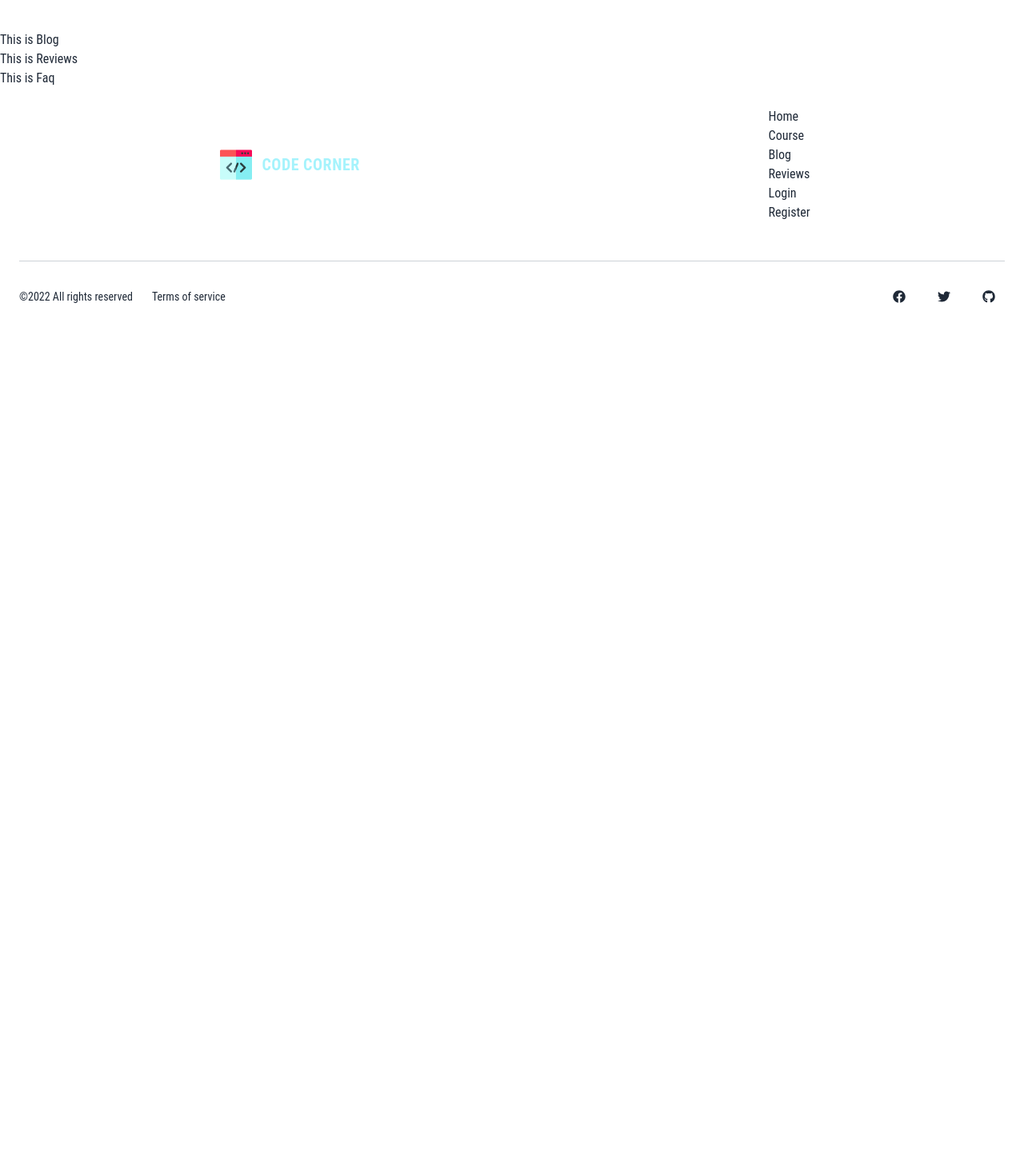
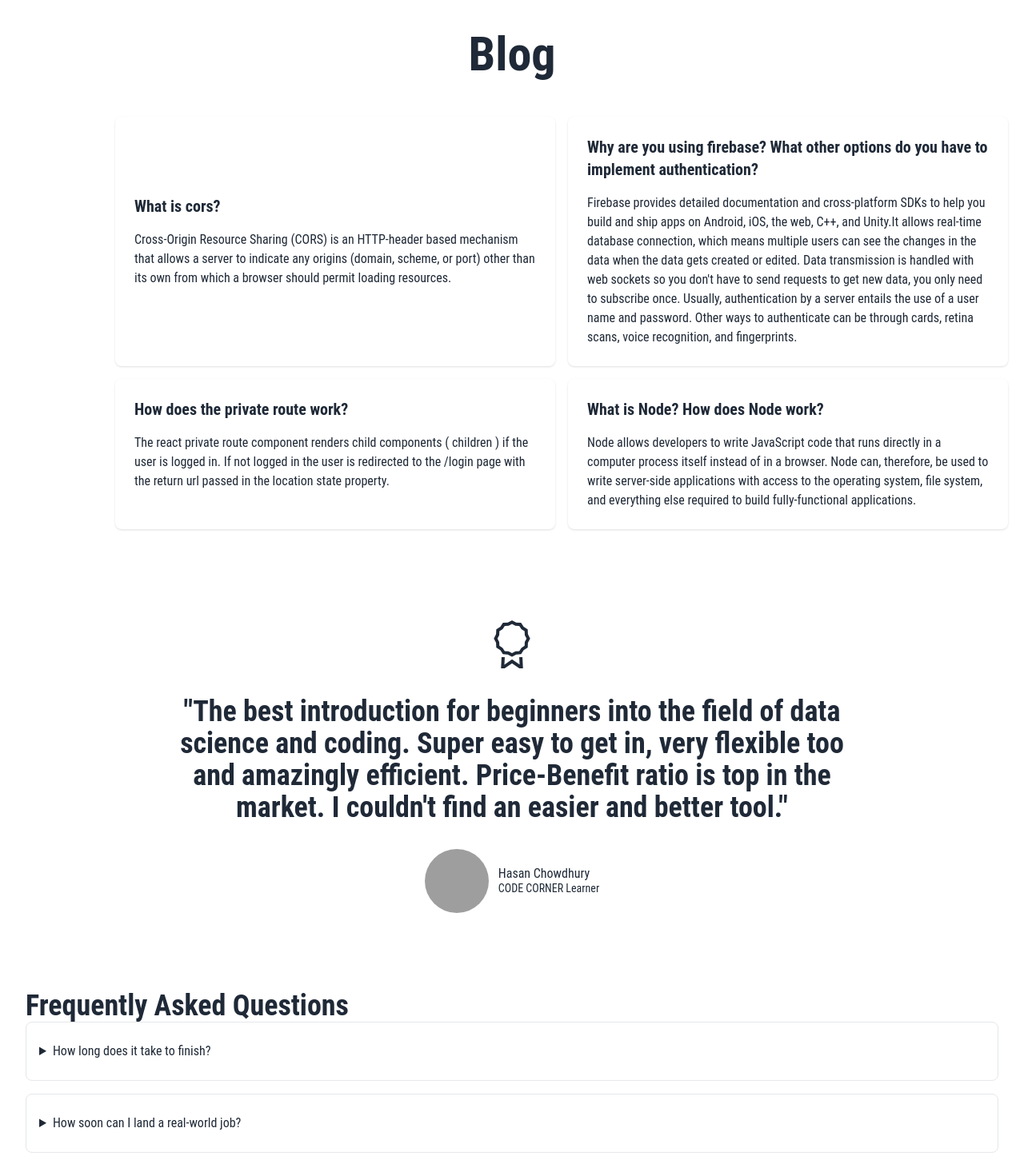
Before and after one commit to HasanC14/Coding-Corner-Client, a React (Create React App) app: page / in a window 1280 px wide. Shown: the part 1330-2786 px from the top of the page at 80% size. Before the commit the page ends 1745 px from the top, so only its background shows below. Built offline with nearby package versions, Linux system fonts and the light colour scheme; grey boxes are pictures that could not be loaded.

Commit message:
Blog, FAQ, Reviews added

```diff
--- a/src/Page/Blog/Blog.js
+++ b/src/Page/Blog/Blog.js
@@ -1,7 +1,72 @@
 import React from "react";
 
 const Blog = () => {
-  return <div>This is Blog</div>;
+  return (
+    <div className="md:mb-20">
+      <div className="md:mb-12">
+        <p className="md:text-6xl text-3xl text-center font-bold">Blog</p>
+      </div>
+      <div className="grid md:grid-cols-2 grid-cols-1 gap-4 md:ml-36 m-5">
+        <div className="max-w-3xl p-6 overflow-hidden rounded-lg shadow dark:bg-gray-900 dark:text-gray-100 flex justify-center items-center">
+          <article>
+            <h2 className="text-xl font-bold">What is cors?</h2>
+            <p className="mt-4 dark:text-gray-400">
+              Cross-Origin Resource Sharing (CORS) is an HTTP-header based
+              mechanism that allows a server to indicate any origins (domain,
+              scheme, or port) other than its own from which a browser should
+              permit loading resources.
+            </p>
+          </article>
+        </div>
+        <div className="max-w-3xl p-6 overflow-hidden rounded-lg shadow dark:bg-gray-900 dark:text-gray-100">
+          <article>
+            <h2 className="text-xl font-bold">
+              Why are you using firebase? What other options do you have to
+              implement authentication?
+            </h2>
+            <p className="mt-4 dark:text-gray-400">
+              Firebase provides detailed documentation and cross-platform SDKs
+              to help you build and ship apps on Android, iOS, the web, C++, and
+              Unity.It allows real-time database connection, which means
+              multiple users can see the changes in the data when the data gets
+              created or edited. Data transmission is handled with web sockets
+              so you don't have to send requests to get new data, you only need
+              to subscribe once. Usually, authentication by a server entails the
+              use of a user name and password. Other ways to authenticate can be
+              through cards, retina scans, voice recognition, and fingerprints.
+            </p>
+          </article>
+        </div>
+        <div className="max-w-3xl p-6 overflow-hidden rounded-lg shadow dark:bg-gray-900 dark:text-gray-100">
+          <article>
+            <h2 className="text-xl font-bold">
+              How does the private route work?
+            </h2>
+            <p className="mt-4 dark:text-gray-400">
+              The react private route component renders child components (
+              children ) if the user is logged in. If not logged in the user is
+              redirected to the /login page with the return url passed in the
+              location state property.
+            </p>
+          </article>
+        </div>
+        <div className="max-w-3xl p-6 overflow-hidden rounded-lg shadow dark:bg-gray-900 dark:text-gray-100">
+          <article>
+            <h2 className="text-xl font-bold">
+              What is Node? How does Node work?
+            </h2>
+            <p className="mt-4 dark:text-gray-400">
+              Node allows developers to write JavaScript code that runs directly
+              in a computer process itself instead of in a browser. Node can,
+              therefore, be used to write server-side applications with access
+              to the operating system, file system, and everything else required
+              to build fully-functional applications.
+            </p>
+          </article>
+        </div>
+      </div>
+    </div>
+  );
 };
 
 export default Blog;
--- a/src/Page/FAQ/FAQ.JS
+++ b/src/Page/FAQ/FAQ.JS
@@ -1,7 +1,52 @@
 import React from "react";
 
 const FAQ = () => {
-  return <div>This is Faq</div>;
+  return (
+    <div className="mb-5">
+      <section className=" dark:text-gray-100">
+        <div className="container flex flex-col justify-center px-4 py-8 mx-auto md:p-8">
+          <h2 className="text-2xl font-semibold sm:text-4xl">
+            Frequently Asked Questions
+          </h2>
+
+          <div className="space-y-4">
+            <details className="w-full border rounded-lg">
+              <summary className="px-4 py-6 focus:outline-none focus-visible:ring-violet-400">
+                How long does it take to finish?
+              </summary>
+              <p className="px-4 py-6 pt-0 ml-4 -mt-4 dark:text-gray-400">
+                This will ultimately depend on the user, but you can expect
+                approximately 10 hours before completion.
+              </p>
+            </details>
+            <details className="w-full border rounded-lg">
+              <summary className="px-4 py-6 focus:outline-none focus-visible:ring-violet-400">
+                How soon can I land a real-world job?
+              </summary>
+              <p className="px-4 py-6 pt-0 ml-4 -mt-4 dark:text-gray-400">
+                It's not uncommon for Codecademy learners to land web
+                development jobs within 6 months. You can find how and read more
+                in-depth success stories in the community forums.
+              </p>
+            </details>
+            <details className="w-full border rounded-lg">
+              <summary className="px-4 py-6 focus:outline-none focus-visible:ring-violet-400">
+                What if I don't have a related degree?
+              </summary>
+              <p className="px-4 py-6 pt-0 ml-4 -mt-4 dark:text-gray-400">
+                Having a degree related to STEM (Science, Technology,
+                Engineering, Mathematics) helps, but it is not an absolute
+                requirement in most coding fields. In fact, the number of
+                developers with an unrelated undergraduate degree continues to
+                grow so it's no longer necessary to have a STEM degree to start
+                a career in coding.
+              </p>
+            </details>
+          </div>
+        </div>
+      </section>
+    </div>
+  );
 };
 
 export default FAQ;
--- a/src/Page/Footer/Footer.js
+++ b/src/Page/Footer/Footer.js
@@ -11,44 +11,44 @@ const Footer = () => {
             <div className="flex justify-center align-middle">
               <Link to="/" className="p-2 mr-4 inline-flex items-center">
                 <img src={logo} alt="" className="w-10 mr-3" />
-                <span className="text-xl font-bold uppercase tracking-wide text-cyan-200">
+                <span className="text-xl font-bold uppercase tracking-wide text-violet-400">
                   CODE CORNER
                 </span>
               </Link>
             </div>
             <div className="col-span-6 text-center md:text-left md:col-span-3">
-              <ul>
-                <li>
-                  <Link to="/" className="hover:dark:text-violet-400">
+              <div className="grid grid-cols-3 gap-2">
+                <div>
+                  <a href="#hero" className="hover:dark:text-violet-400">
                     Home
-                  </Link>
-                </li>
-                <li>
+                  </a>
+                </div>
+                <div>
                   <Link to="/Course" className="hover:dark:text-violet-400">
                     Course
                   </Link>
-                </li>
-                <li>
-                  <Link to="#Blog" className="hover:dark:text-violet-400">
+                </div>
+                <div>
+                  <a href="#Blog" className="hover:dark:text-violet-400">
                     Blog
-                  </Link>
-                </li>
-                <li>
-                  <Link to="#Reviews" className="hover:dark:text-violet-400">
+                  </a>
+                </div>
+                <div>
+                  <a href="#Reviews" className="hover:dark:text-violet-400">
                     Reviews
-                  </Link>
-                </li>
-                <li>
+                  </a>
+                </div>
+                <div>
                   <Link to="/Login" className="hover:dark:text-violet-400">
                     Login
                   </Link>
-                </li>
-                <li>
+                </div>
+                <div>
                   <Link to="/Register" className="hover:dark:text-violet-400">
                     Register
                   </Link>
-                </li>
-              </ul>
+                </div>
+              </div>
             </div>
           </div>
           <div className="grid justify-center pt-6 lg:justify-between">
--- a/src/Page/Navbar/Navbar.js
+++ b/src/Page/Navbar/Navbar.js
@@ -16,7 +16,7 @@ const Navbar = () => {
         <div>
           <Link to="/" className="p-2 mr-4 inline-flex items-center">
             <img src={logo} alt="" className="w-10 mr-3" />
-            <span className="text-xl font-bold uppercase tracking-wide text-cyan-200">
+            <span className="text-xl font-bold uppercase tracking-wide text-violet-400">
               CODE CORNER
             </span>
           </Link>
--- a/src/Page/Reviews/Reviews.js
+++ b/src/Page/Reviews/Reviews.js
@@ -1,7 +1,44 @@
 import React from "react";
-
+import { FaCheckCircle } from "react-icons/fa";
 const Reviews = () => {
-  return <div>This is Reviews</div>;
+  return (
+    <div>
+      <section className="my-8 dark:bg-gray-800 dark:text-gray-100">
+        <div className="container flex flex-col items-center p-4 mx-auto space-y-6 md:p-8">
+          <svg
+            xmlns="http://www.w3.org/2000/svg"
+            viewBox="0 0 512 512"
+            fill="currentColor"
+            className="w-16 h-16 dark:text-violet-400"
+          >
+            <polygon points="328.375 384 332.073 458.999 256.211 406.28 179.924 459.049 183.625 384 151.586 384 146.064 496 182.756 496 256.169 445.22 329.242 496 365.936 496 360.414 384 328.375 384"></polygon>
+            <path d="M415.409,154.914l-2.194-48.054L372.7,80.933,346.768,40.414l-48.055-2.2L256,16.093,213.287,38.219l-48.055,2.2L139.3,80.933,98.785,106.86l-2.194,48.054L74.464,197.628l22.127,42.715,2.2,48.053L139.3,314.323l25.928,40.52,48.055,2.195L256,379.164l42.713-22.126,48.055-2.195,25.928-40.52L413.214,288.4l2.195-48.053,22.127-42.715Zm-31.646,76.949L382,270.377l-32.475,20.78-20.78,32.475-38.515,1.76L256,343.125l-34.234-17.733-38.515-1.76-20.78-32.475L130,270.377l-1.759-38.514L110.5,197.628,128.237,163.4,130,124.88,162.471,104.1l20.78-32.474,38.515-1.76L256,52.132l34.234,17.733,38.515,1.76,20.78,32.474L382,124.88l1.759,38.515L401.5,197.628Z"></path>
+          </svg>
+          <p className="px-6 py-2 text-2xl font-semibold text-center sm:font-bold sm:text-3xl md:text-4xl lg:max-w-2xl xl:max-w-4xl dark:text-gray-300">
+            "The best introduction for beginners into the field of data science
+            and coding. Super easy to get in, very flexible too and amazingly
+            efficient. Price-Benefit ratio is top in the market. I couldn't find
+            an easier and better tool."
+          </p>
+          <div className="flex justify-center space-x-3">
+            <img
+              src="https://lh3.googleusercontent.com/a/ALm5wu1MgGZviI0A2ELDgXA4ZY5mHc1PiZzC5ZVf6aGPiYI=s75-p-k-rw-no"
+              alt=""
+              className="w-20 h-20 bg-center bg-cover rounded-full dark:bg-gray-500"
+            />
+            <div className="flex justify-center items-center">
+              <div>
+                <p className="leading-tight">Hasan Chowdhury</p>
+                <p className="text-sm leading-tight dark:text-gray-300">
+                  CODE CORNER Learner
+                </p>
+              </div>
+            </div>
+          </div>
+        </div>
+      </section>
+    </div>
+  );
 };
 
 export default Reviews;
--- a/src/Route/PublicRoutes.js
+++ b/src/Route/PublicRoutes.js
@@ -2,6 +2,7 @@ import { createBrowserRouter } from "react-router-dom";
 import Main from "../Layout/Main";
 import Blog from "../Page/Blog/Blog";
 import Course from "../Page/Course/Course";
+import Error from "../Page/Error/Error";
 import FAQ from "../Page/FAQ/FAQ.js";
 import Home from "../Page/Home/Home";
 import Login from "../Page/Login/Login";
@@ -19,4 +20,8 @@ export const routes = createBrowserRouter([
       { path: "/Register", element: <Register></Register> },
     ],
   },
+  {
+    path: "*",
+    element: <Error></Error>,
+  },
 ]);
```
Also changed, not shown: src/Page/Error/Error.js (added, +47 -0 lines).
